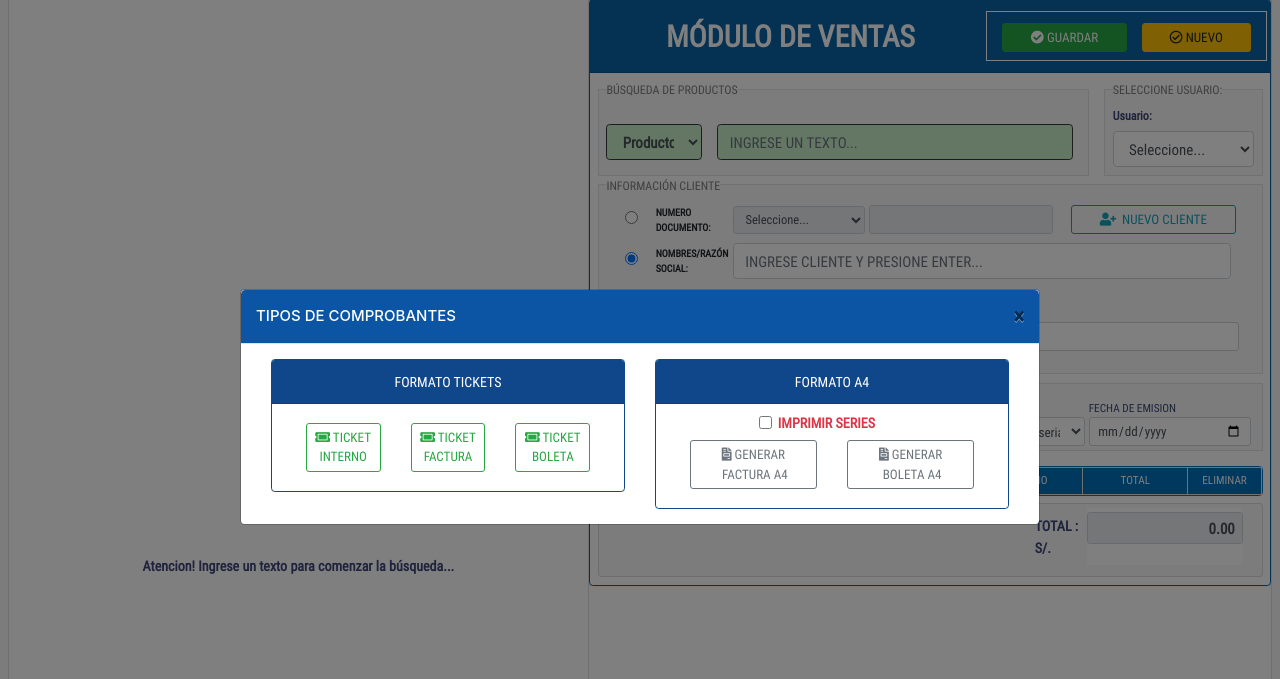
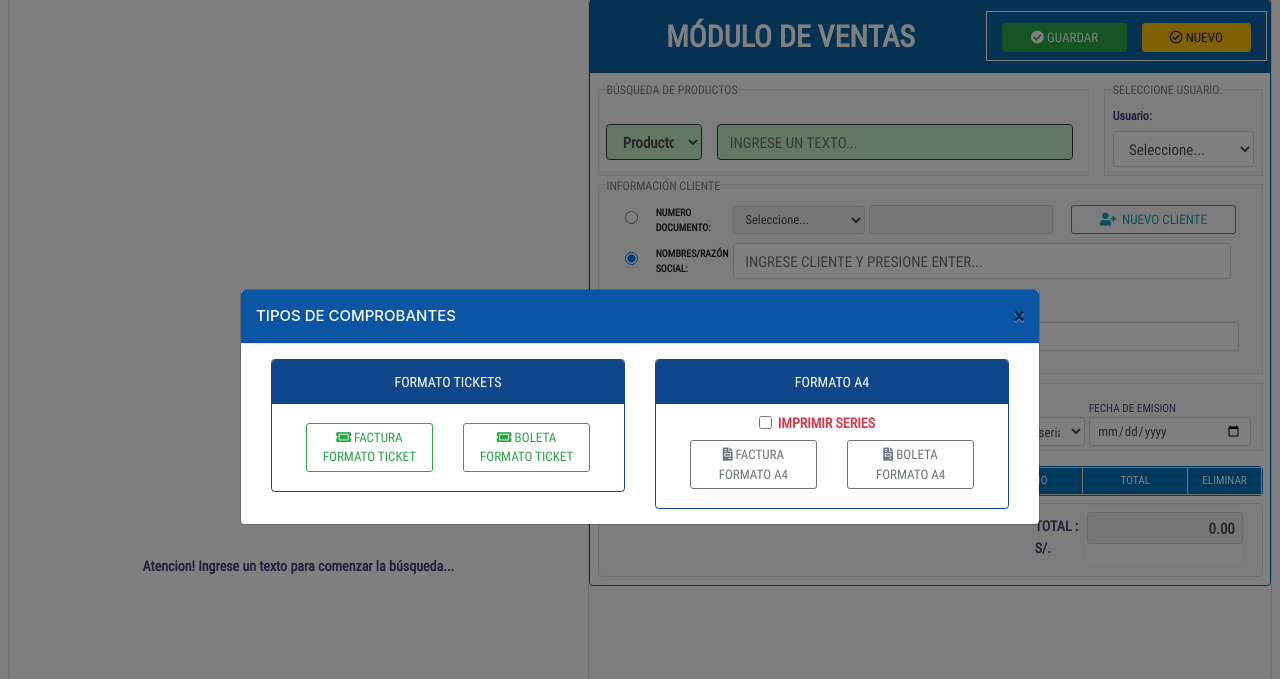
Before and after one commit to 4soluciones/electrical, a Django app: template templates/sales/sales_list.html in a window 1280 px wide, after a click on "GUARDAR". Shown: the part 160-839 px from the top of the page. Run offline with Django 3.2, Linux system fonts and the light colour scheme; tables that the repository leaves empty hold one stand-in row (values such as "Sample post"); the template is opened without the code that fills it: values that come from a table or form of the project are taken from there, most other values are stand-ins (such as "Sample title", 1, 10 or a date in 2020); lists and menus that the app fills with data are empty; some libraries are stand-ins or nearby versions; some web fonts are replaced.

Commit message:
cambios de correcion

```diff
--- a/templates/sales/sales_list.html
+++ b/templates/sales/sales_list.html
@@ -62,24 +62,24 @@
 
                                 <div class="card-body">
                                     <div class="row col-sm-12 p-0 m-0">
-                                        <div class="col-sm-4">
-                                            <button type="button" id="save-order" onclick="create_voucher('T', 'T')"
-                                                    class="btn btn-sm btn-outline-success">
-                                                <i class="fas fa-ticket-alt"></i> TICKET INTERNO
-                                            </button>
-                                        </div>
-                                        <div class="col-sm-4">
+{#                                        <div class="col-sm-4">#}
+{#                                            <button type="button" id="save-order" onclick="create_voucher('T', 'T')"#}
+{#                                                    class="btn btn-sm btn-outline-success">#}
+{#                                                <i class="fas fa-ticket-alt"></i> TICKET INTERNO#}
+{#                                            </button>#}
+{#                                        </div>#}
+                                        <div class="col-sm-6">
                                             <button type="button" id="btn-invoice-ticket"
                                                     onclick="create_voucher('F', 'T')"
                                                     class="btn btn-sm btn-outline-success">
-                                                <i class="fas fa-ticket-alt"></i> TICKET FACTURA
+                                                <i class="fas fa-ticket-alt"></i> FACTURA FORMATO TICKET
                                             </button>
                                         </div>
-                                        <div class="col-sm-4">
+                                        <div class="col-sm-6">
                                             <button type="button" id="btn-bill-ticket"
                                                     onclick="create_voucher('B', 'T')"
                                                     class="btn btn-sm btn-outline-success">
-                                                <i class="fas fa-ticket-alt"></i> TICKET BOLETA
+                                                <i class="fas fa-ticket-alt"></i> BOLETA FORMATO TICKET
                                             </button>
                                         </div>
                                     </div>
@@ -111,15 +111,15 @@
                                         <div class="col-sm-6">
                                             <button type="button" id="btn-invoice-a4"
                                                     onclick="create_voucher('F', 'A4')"
-                                                    class="btn btn-sm btn-outline-secondary">
-                                                <i class="fas fa-file-invoice"></i> GENERAR &nbsp;FACTURA A4
+                                                    class="btn btn-sm btn-outline-secondary btn-block">
+                                                <i class="fas fa-file-invoice"></i> FACTURA FORMATO A4
                                             </button>
                                         </div>
 
                                         <div class="col-sm-6">
                                             <button type="button" id="btn-bill-a4" onclick="create_voucher('B', 'A4')"
-                                                    class="btn btn-sm btn-outline-secondary">
-                                                <i class="fas fa-file-invoice"></i> GENERAR &nbsp;BOLETA A4
+                                                    class="btn btn-sm btn-outline-secondary btn-block">
+                                                <i class="fas fa-file-invoice"></i> BOLETA <br>FORMATO A4
                                             </button>
                                         </div>
                                     </div>
```
